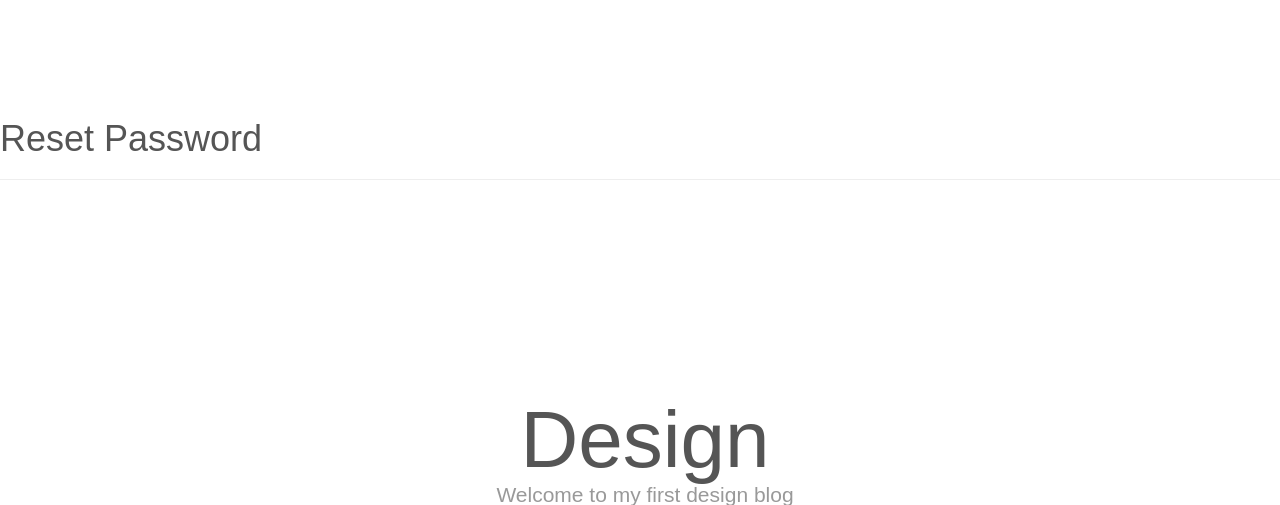
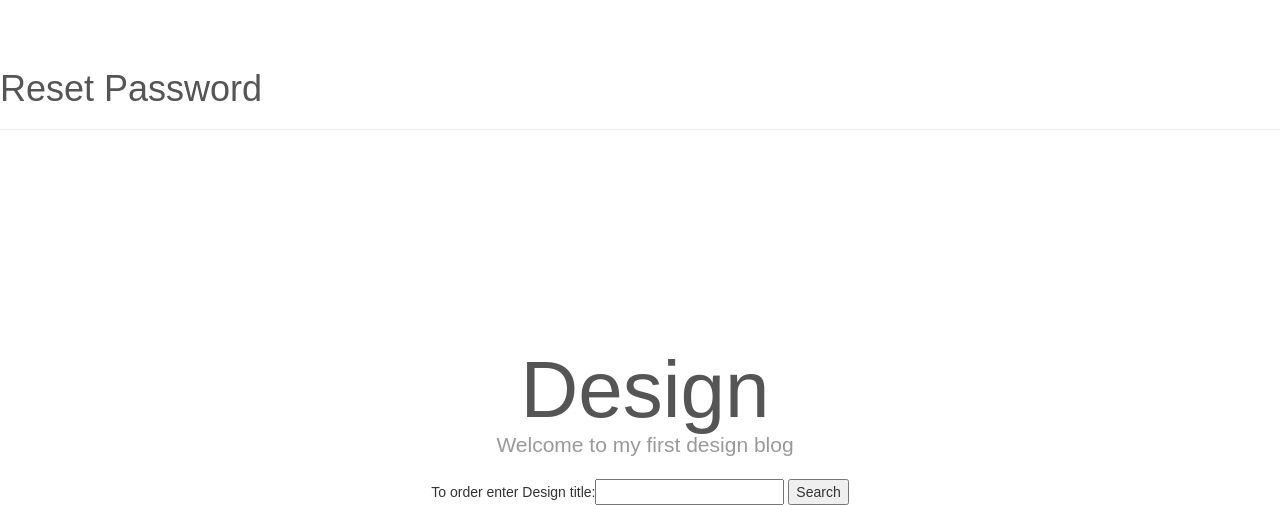
Before and after one commit to eazeldon/Django-mini-project4, a Django app: a page that uses templates/base.html in a window 1280 px wide. Shown: the part 51-556 px from the top of the page. Run offline with Django 3.2, Linux system fonts and the light colour scheme; some libraries are stand-ins or nearby versions.

Commit message:
Update
change margin

```diff
--- a/templates/base.html
+++ b/templates/base.html
@@ -20,7 +20,7 @@
 <!----page_heading------->
 
   <title>{% block page_title %}{% endblock %}</title>
-   <h1 class="comments">
+   <h1>
         {% block page_heading %}{% endblock %}
     </h1>
 
```
